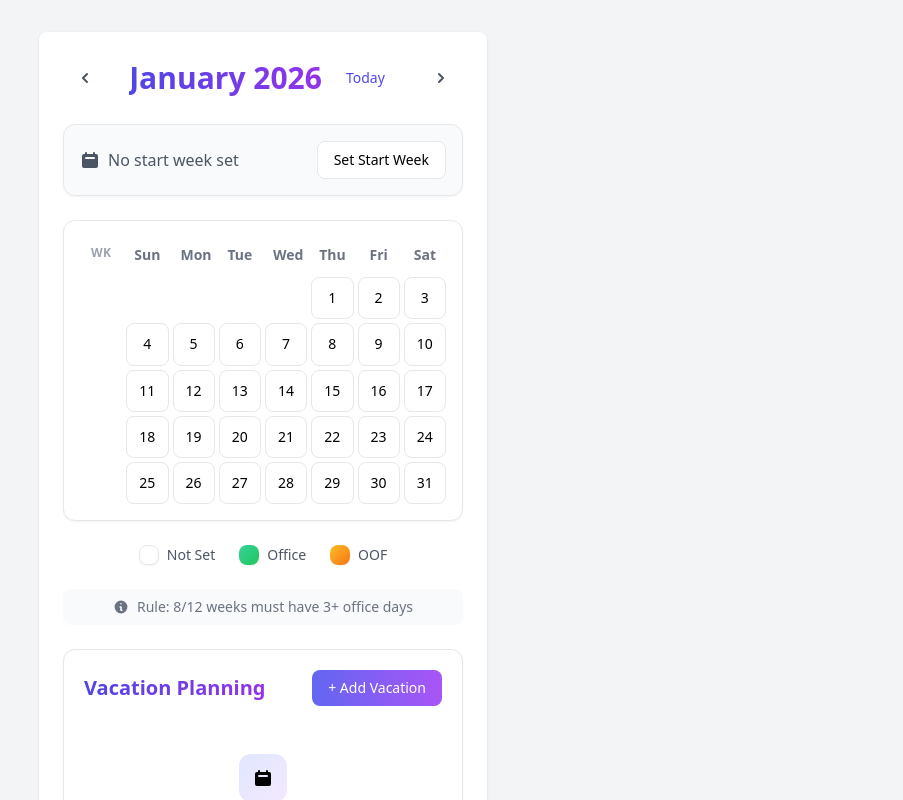
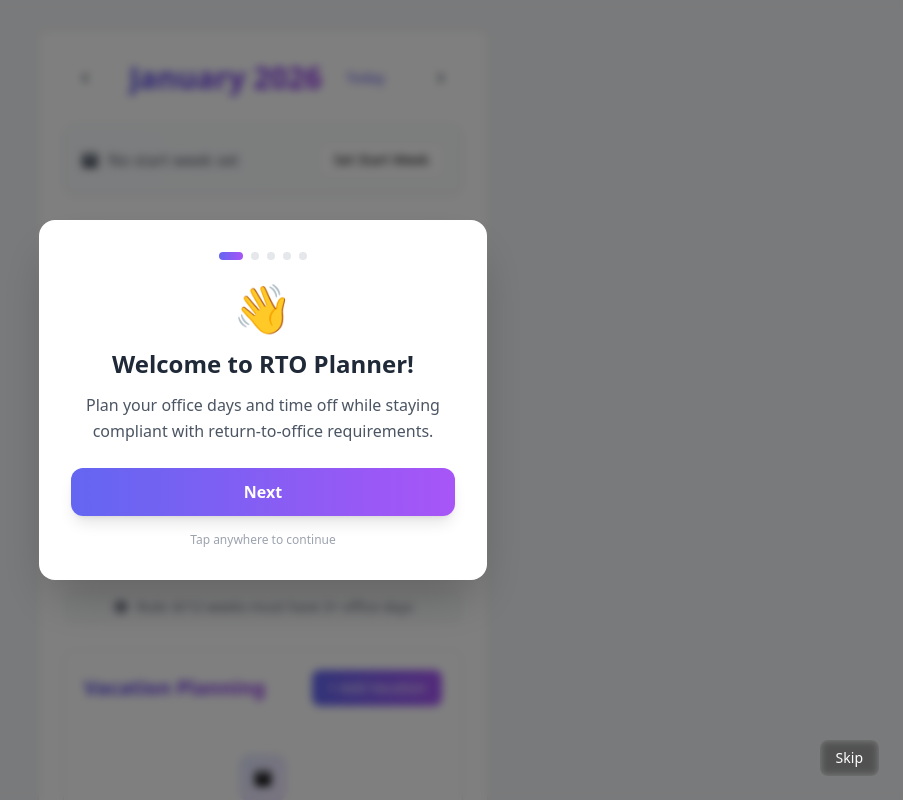
Before and after one commit to aaltheaa/rtoplanning, a Next.js app: page / in a window 1280 px wide. Shown: the top 800 px of the page, without its empty margins (377-1280 px from the left). Built offline with nearby package versions, Linux system fonts and the light colour scheme.

Commit message:
Add onboarding tooltip for new users
- 5-step welcome tutorial explaining key features
- Beautiful card UI with progress dots
- Click anywhere to advance, skip button in corner
- Remembers completion in localStorage

Co-Authored-By: Claude Opus 4.5 <noreply@anthropic.com>

```diff
--- a/src/app/page.tsx
+++ b/src/app/page.tsx
@@ -1,4 +1,5 @@
 import Calendar from '@/components/Calendar'
+import Onboarding from '@/components/Onboarding'
 
 export default function Home() {
   return (
@@ -6,6 +7,7 @@ export default function Home() {
       <div className="max-w-md mx-auto bg-white rounded-lg shadow">
         <Calendar />
       </div>
+      <Onboarding />
     </main>
   )
 }
--- /dev/null
+++ b/src/components/Onboarding.tsx
@@ -0,0 +1,127 @@
+'use client'
+
+import { useState, useEffect } from 'react'
+
+const TIPS = [
+  {
+    title: 'Welcome to RTO Planner!',
+    description: 'Plan your office days and time off while staying compliant with return-to-office requirements.',
+    icon: '👋',
+  },
+  {
+    title: 'Set Your Start Week',
+    description: 'Click "Set Start Week" and select a day to mark when your office attendance tracking begins.',
+    icon: '📅',
+  },
+  {
+    title: 'Mark Your Office Days',
+    description: 'Click on calendar days to mark them as office days. You can also click and drag to select multiple days at once.',
+    icon: '🏢',
+  },
+  {
+    title: 'Plan Time Off',
+    description: 'Click a day again to change it to OOF (Out of Office). You can also use "+ Add Vacation" to plan longer trips.',
+    icon: '🏖️',
+  },
+  {
+    title: 'Stay Compliant',
+    description: 'The app checks if 8 out of your last 12 weeks have 3+ office days. Green weeks are compliant, red weeks need more office time.',
+    icon: '✅',
+  },
+]
+
+export default function Onboarding() {
+  const [currentStep, setCurrentStep] = useState(0)
+  const [isVisible, setIsVisible] = useState(false)
+
+  useEffect(() => {
+    const hasSeenOnboarding = localStorage.getItem('rto-onboarding-complete')
+    if (!hasSeenOnboarding) {
+      setIsVisible(true)
+    }
+  }, [])
+
+  const handleNext = () => {
+    if (currentStep < TIPS.length - 1) {
+      setCurrentStep(currentStep + 1)
+    } else {
+      handleSkip()
+    }
+  }
+
+  const handleSkip = () => {
+    localStorage.setItem('rto-onboarding-complete', 'true')
+    setIsVisible(false)
+  }
+
+  if (!isVisible) return null
+
+  const tip = TIPS[currentStep]
+  const isLastStep = currentStep === TIPS.length - 1
+
+  return (
+    <div
+      className="fixed inset-0 z-50 flex items-center justify-center bg-black/50 backdrop-blur-sm"
+      onClick={handleNext}
+    >
+      {/* Tooltip Card */}
+      <div
+        className="relative mx-4 max-w-md transform transition-all duration-300 ease-out"
+        onClick={(e) => e.stopPropagation()}
+      >
+        <div className="rounded-2xl bg-white p-8 shadow-2xl">
+          {/* Progress Dots */}
+          <div className="mb-6 flex justify-center gap-2">
+            {TIPS.map((_, index) => (
+              <div
+                key={index}
+                className={`h-2 w-2 rounded-full transition-all duration-300 ${
+                  index === currentStep
+                    ? 'w-6 bg-gradient-to-r from-indigo-500 to-purple-500'
+                    : index < currentStep
+                    ? 'bg-indigo-300'
+                    : 'bg-gray-200'
+                }`}
+              />
+            ))}
+          </div>
+
+          {/* Icon */}
+          <div className="mb-4 text-center text-5xl">{tip.icon}</div>
+
+          {/* Content */}
+          <h2 className="mb-3 text-center text-2xl font-bold text-gray-800">
+            {tip.title}
+          </h2>
+          <p className="mb-6 text-center text-gray-600 leading-relaxed">
+            {tip.description}
+          </p>
+
+          {/* Next Button */}
+          <button
+            onClick={handleNext}
+            className="w-full rounded-xl bg-gradient-to-r from-indigo-500 to-purple-500 py-3 font-semibold text-white shadow-lg transition-all duration-200 hover:shadow-xl hover:scale-[1.02] active:scale-[0.98]"
+          >
+            {isLastStep ? "Let's Go!" : 'Next'}
+          </button>
+
+          {/* Tap hint */}
+          <p className="mt-4 text-center text-xs text-gray-400">
+            Tap anywhere to continue
+          </p>
+        </div>
+      </div>
+
+      {/* Skip Button */}
+      <button
+        onClick={(e) => {
+          e.stopPropagation()
+          handleSkip()
+        }}
+        className="fixed bottom-6 right-6 rounded-lg bg-white/10 px-4 py-2 text-sm font-medium text-white backdrop-blur-sm transition-all duration-200 hover:bg-white/20"
+      >
+        Skip
+      </button>
+    </div>
+  )
+}
```
